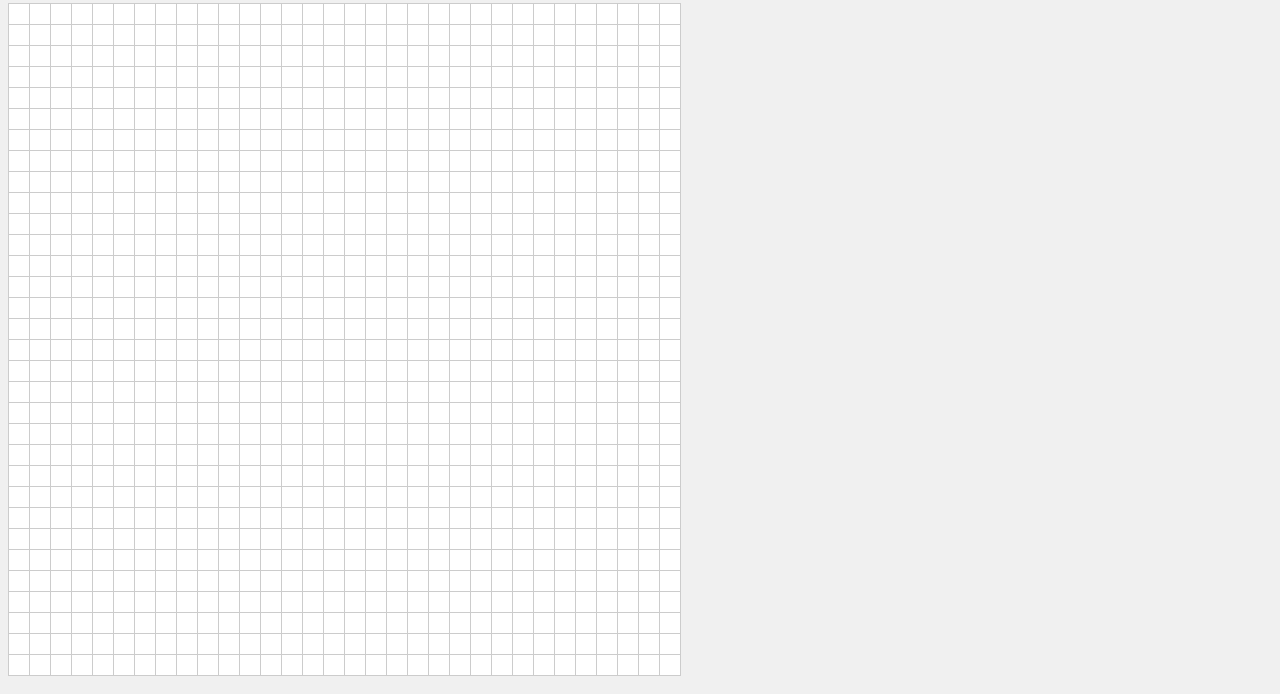
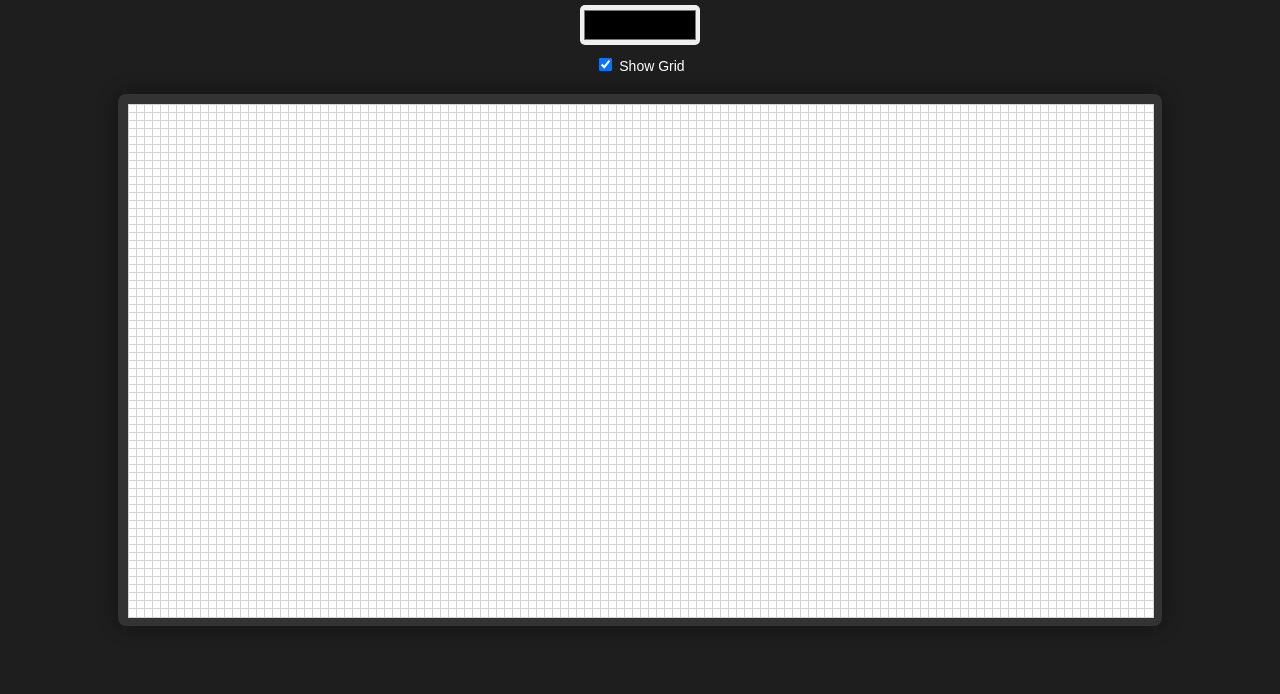
Before and after one commit to cary1204/pixel-painters, a plain HTML site: page index.html in a window 1280 px wide. Shown: the part 124-818 px from the top of the page. Drawn offline with Linux system fonts and the light colour scheme.

Commit message:
no multiplr

```diff
--- a/index.html
+++ b/index.html
@@ -8,6 +8,10 @@
 <body>
   <h1>Paint</h1>
   <input type="color" id="colorPicker" value="#000000">
+  <label>
+    <input type="checkbox" id="toggleGrid" checked />
+    Show Grid
+  </label>
   <div id="canvas"></div>
 
   <script src="main.js"></script>
--- a/main.js
+++ b/main.js
@@ -1,7 +1,8 @@
 const canvas = document.getElementById('canvas');
 const colorPicker = document.getElementById('colorPicker');
+const toggleGrid = document.getElementById('toggleGrid');
 
-for (let i = 0; i < 1024; i++) {
+for (let i = 0; i < 128 * 64; i++) {
   const pixel = document.createElement('div');
   pixel.classList.add('pixel');
   pixel.addEventListener('click', () => {
@@ -9,3 +10,9 @@ for (let i = 0; i < 1024; i++) {
   });
   canvas.appendChild(pixel);
 }
+
+canvas.classList.add('show-grid');
+
+toggleGrid.addEventListener('change', () => {
+  canvas.classList.toggle('show-grid', toggleGrid.checked);
+});
--- a/style.css
+++ b/style.css
@@ -1,21 +1,50 @@
 body {
   font-family: sans-serif;
-    text-align: center;
-    background: #f0f0f0;
+  background: #1e1e1e;
+  color: #fff;
+  margin: 0;
+  display: flex;
+  flex-direction: column;
+  align-items: center;
+  justify-content: center;
+  height: 100vh;
+}
+
+h1 {
+  margin-bottom: 10px;
+}
+
+#colorPicker {
+  margin: 10px;
+  width: 120px;
+  height: 40px;
+  border: none;
+  border-radius: 5px;
+  cursor: pointer;
+}
+
+label {
+  margin-bottom: 20px;
+  font-size: 14px;
 }
 
 #canvas {
   display: grid;
-    grid-template-columns: repeat(32, 20px);
-    grid-template-rows: repeat(32, 20px);
-    margin: 20px auto;
-    gap: 1px;
+  grid-template-columns: repeat(128, 8px);
+  grid-template-rows: repeat(64, 8px);
+  gap: 0;
+  background: #333;
+  padding: 10px;
+  border-radius: 8px;
+  box-shadow: 0 0 20px #00000066;
 }
 
 .pixel {
-    width: 20px;
-    height: 20px;
+  width: 8px;
+  height: 8px;
   background: #fff;
-    border: 1px solid #ccc;
-    cursor: pointer;
 }
+
+.show-grid .pixel {
+  border: 1px solid lightgray;
+}
```
Lines whose indentation alone changed are shown as unchanged.
